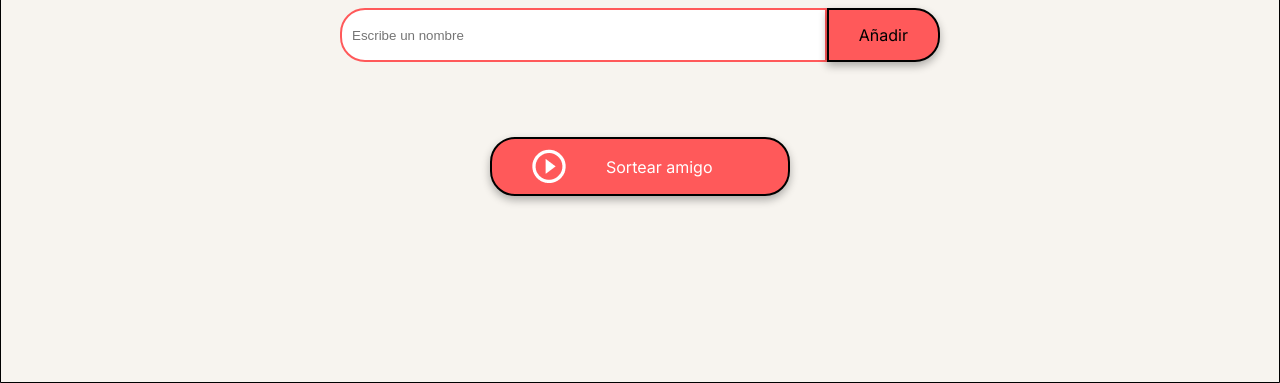
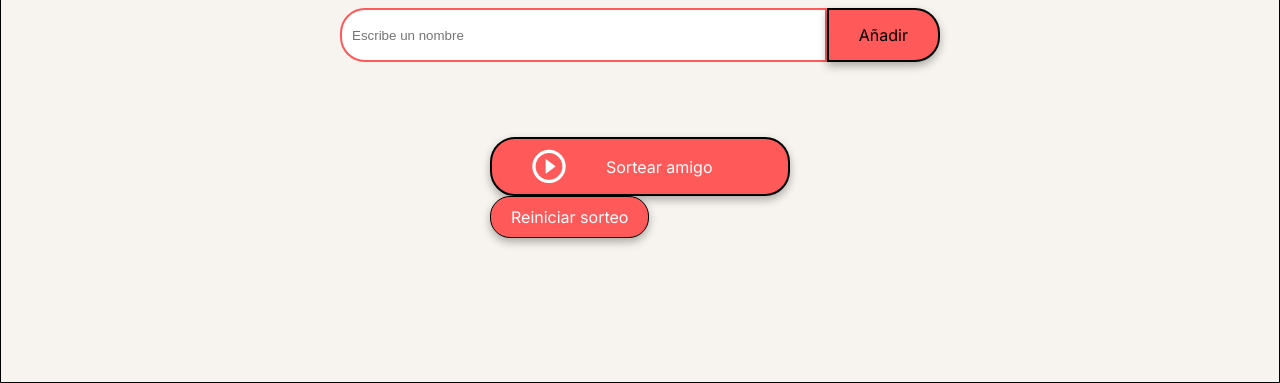
Before and after one commit to Horiisen4PG/Amigo-Secreto-Alura-Latam-1, a plain HTML site: page index.html in a window 1280 px wide. Shown: the part 417-800 px from the top of the page. Drawn offline with Linux system fonts and the light colour scheme.

Commit message:
Actualizando index.html

```diff
--- a/index.html
+++ b/index.html
@@ -34,6 +34,10 @@
                     Sortear amigo
                 </button>
 
+                <!-- Reinicia el sorteo (limpia el resultado en el DOM) -->
+                <button class="button-reinicio" onclick="reiniciarSorteo()" aria-label="Reiniciar sorteo">
+                     Reiniciar sorteo
+                </button>
 
             </div>
         </section>
```
